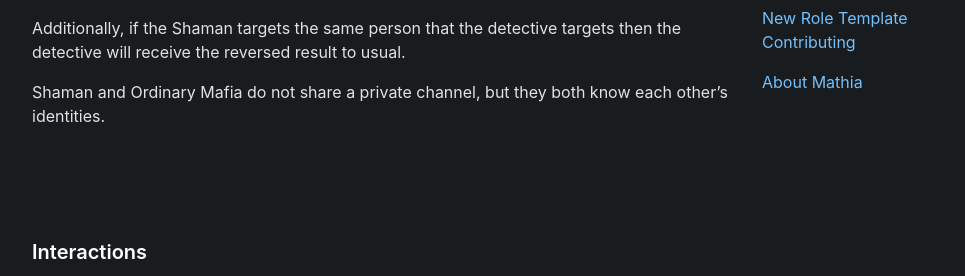
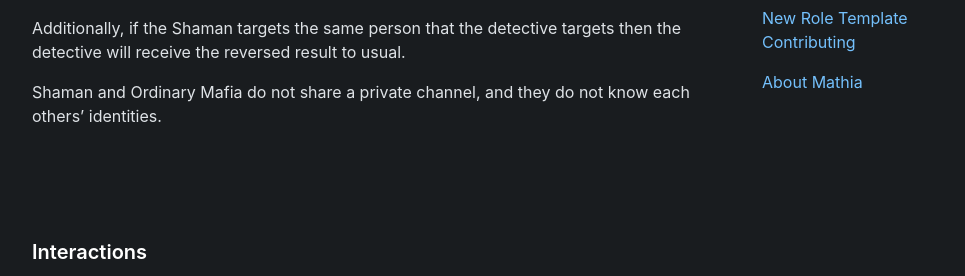
Before and after one commit to olliecheng/mathia-rulebook, a Jekyll site: the page built from roles/shaman.md, in a window 1280 px wide. Shown: the part 323-599 px from the top of the page, without its empty margins (152-1117 px from the left). Built offline with Jekyll 4.4.1, drawn with Linux system fonts in a browser that asks for light colours; some web fonts are replaced.

Commit message:
shaman doesn't know maf !_!

```diff
--- a/roles/shaman.md
+++ b/roles/shaman.md
@@ -10,7 +10,7 @@ Every night, the Shaman may choose a player to prevent them from performing any
 
 Additionally, if the Shaman targets the same person that the detective targets then the detective will receive the reversed result to usual.
 
-Shaman and Ordinary Mafia do not share a private channel, but they both know each other's identities.
+Shaman and Ordinary Mafia do not share a private channel, and they do not know each others' identities.
 
 {% capture interactions %}
 Shaman > Doctor, Doctor > Player X, Mafia > Player X;
```
